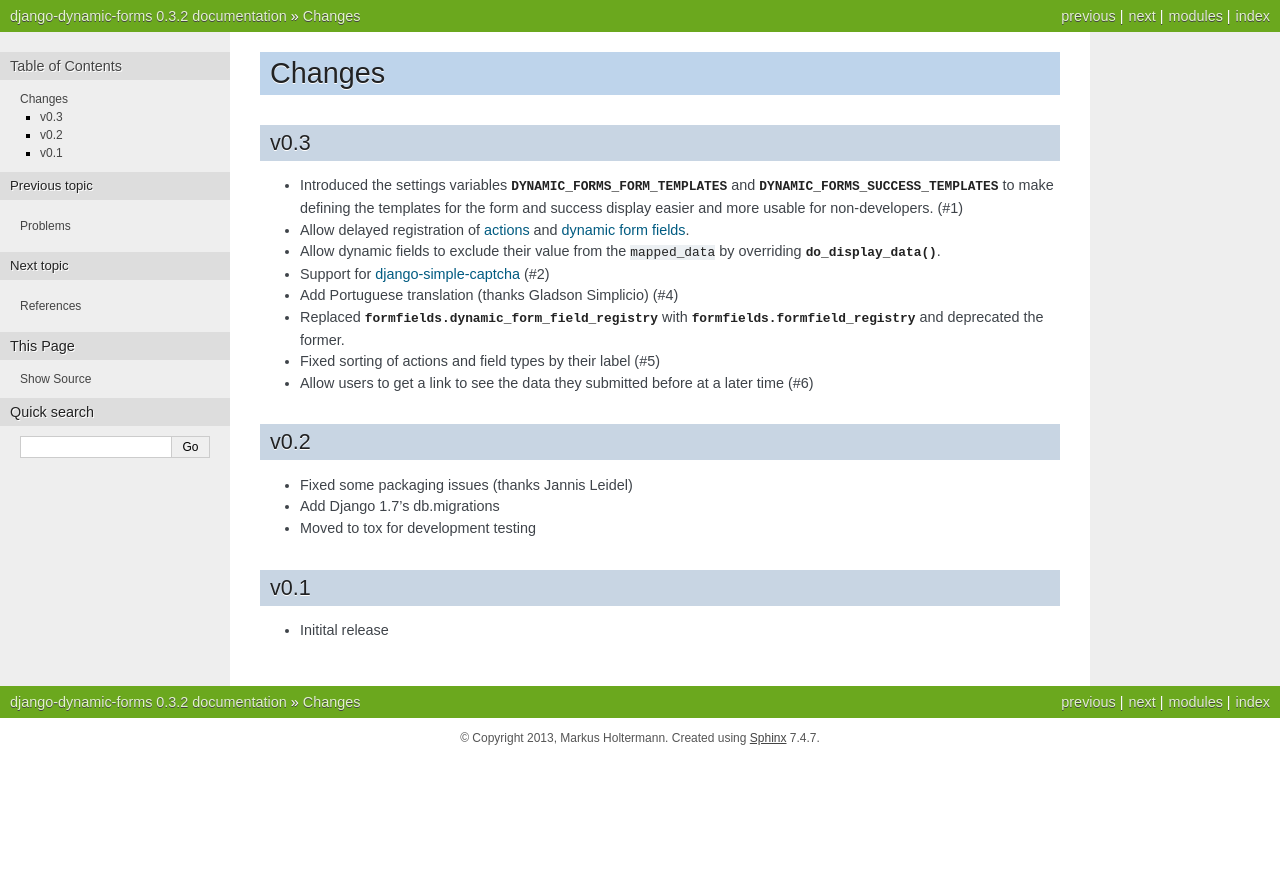
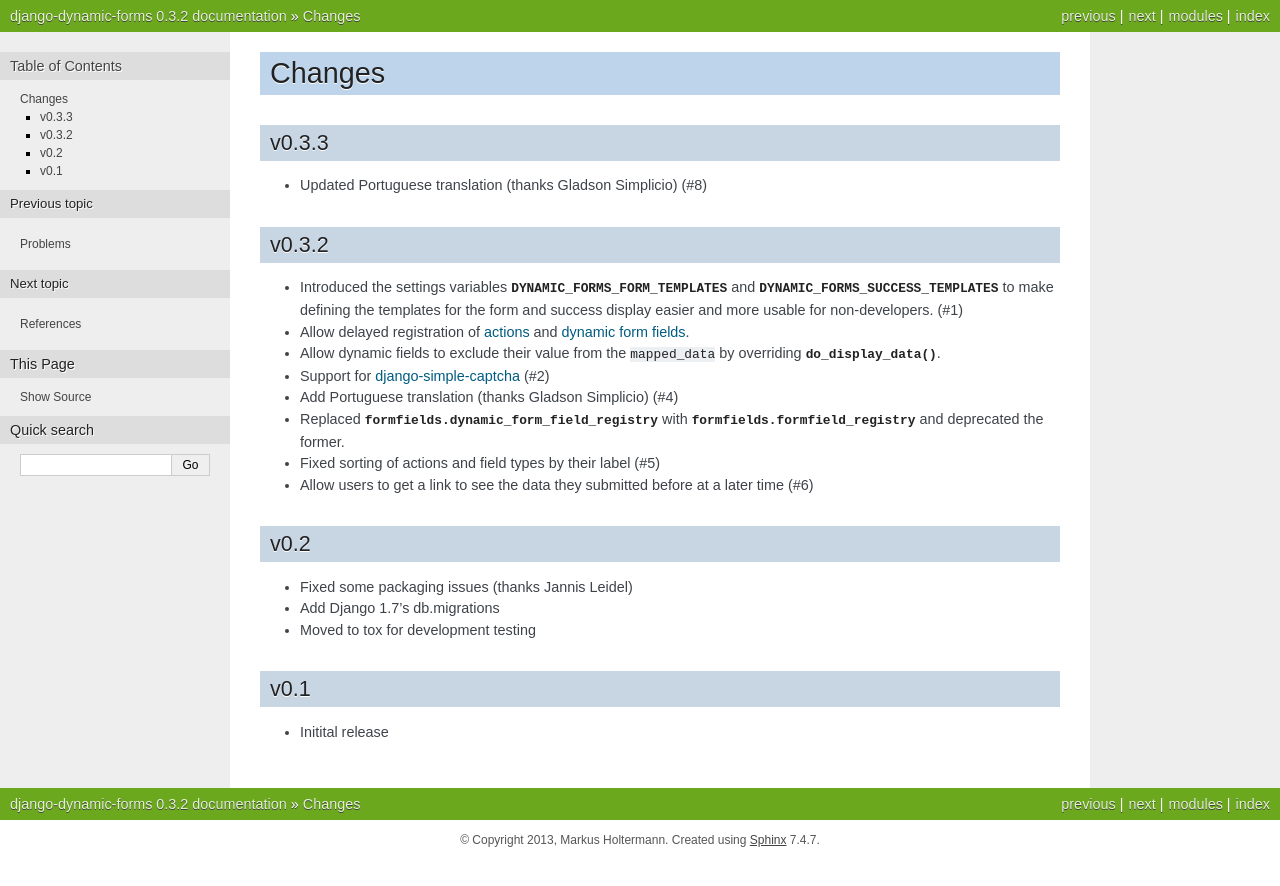
Before and after one commit to MarkusH/django-dynamic-forms, a Sphinx documentation site: the page built from docs/source/changes.rst, in a window 1280 px wide. Shown: the top 886 px of the page. Built offline with Sphinx 7.4.7, drawn with Linux system fonts in a browser that asks for light colours.

Commit message:
Fixed #8 -- Update language pt_BR

```diff
--- a/docs/source/changes.rst
+++ b/docs/source/changes.rst
@@ -4,8 +4,14 @@ Changes
 
 .. py:currentmodule:: dynamic_forms
 
-v0.3
-====
+v0.3.3
+======
+
+* Updated Portuguese translation (thanks Gladson Simplicio) (#8)
+
+
+v0.3.2
+======
 
 * Introduced the settings variables :data:`~conf.DYNAMIC_FORMS_FORM_TEMPLATES`
   and :data:`~conf.DYNAMIC_FORMS_SUCCESS_TEMPLATES` to make defining the
```
Also changed, not shown: 2 other files.
